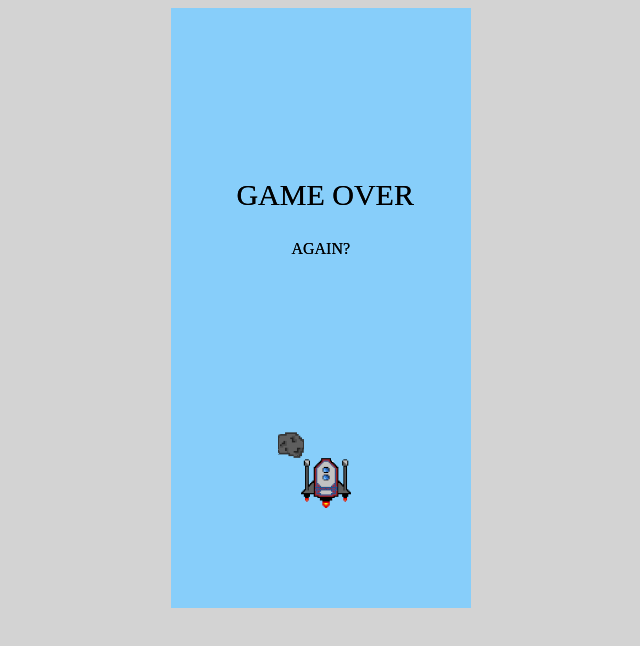
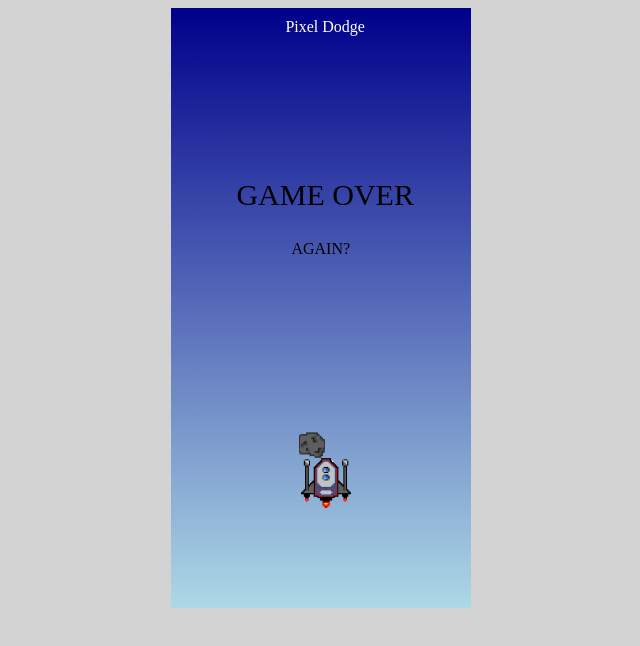
Before and after one commit to jdemarc/pixel-dodge, a plain HTML site: page index.html in a window 1280 px wide. Shown: the whole page, without its empty margins (315-955 px from the left). Drawn offline with Linux system fonts and the light colour scheme.

Commit message:
Add background. Adjust collision. Update readme.

```diff
--- a/index.html
+++ b/index.html
@@ -11,6 +11,7 @@
 <body>
   <div class="game-container">
     <div class="sky">
+      <div class="title">Pixel Dodge</div>
       <div class="ship"></div>
     </div>
   </div>
--- a/main.js
+++ b/main.js
@@ -2,7 +2,7 @@ document.addEventListener('DOMContentLoaded', () => {
   /* ----- state variables ----- */
   let shipLeft = 130;
   let shipBottom = 100;
-  let isGameOver = false;
+  let isGameOver;
   let score = 0;
 
   /* ----- cached element references ----- */
@@ -13,7 +13,6 @@ document.addEventListener('DOMContentLoaded', () => {
   document.addEventListener('keydown', control);
 
   /* ----- functions ----- */
-  startGame();
 
   // Initialize ship position.
   function startGame() {
@@ -85,8 +84,8 @@ document.addEventListener('DOMContentLoaded', () => {
       // 600 x 300
 
       // If the ship comes in contact with the obstacle, game over and clear timer(s).
-      if (obstacleBottom <= shipBottom + 50 && obstacleBottom >= shipBottom - 25 &&
-         obstacleLeft + 24 >= shipLeft && obstacleLeft <= shipLeft + 50
+      if (obstacleBottom <= shipBottom + 50 && obstacleBottom >= shipBottom - 24 &&
+         obstacleLeft + 23 >= shipLeft && obstacleLeft <= shipLeft + 50
         ) {
         console.log('touch');
         gameOver();
--- a/style.css
+++ b/style.css
@@ -18,7 +18,7 @@ body {
   height: 600px;
   width: 300px;
   position: absolute;
-  background-color: lightskyblue;
+  background-image: linear-gradient(darkblue, lightblue);
 }
 
 .ship {
@@ -55,5 +55,12 @@ body {
 }
 
 .replay:hover {
-  color: blue;
+  color: white;
+  cursor: pointer;
 }
+
+.title {
+  color: white;
+  padding-top: 10px;
+  padding-left: 38%;
+}
```
Also changed, not shown: 1 other file.
